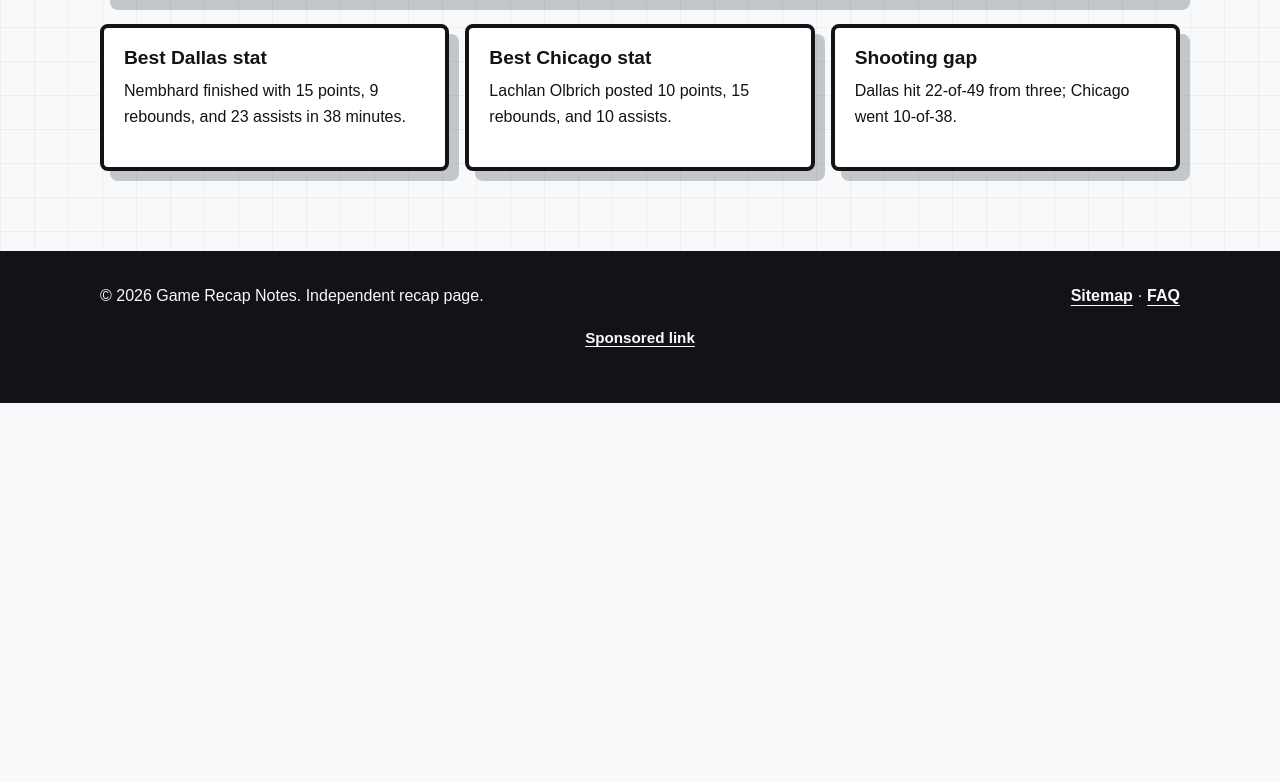
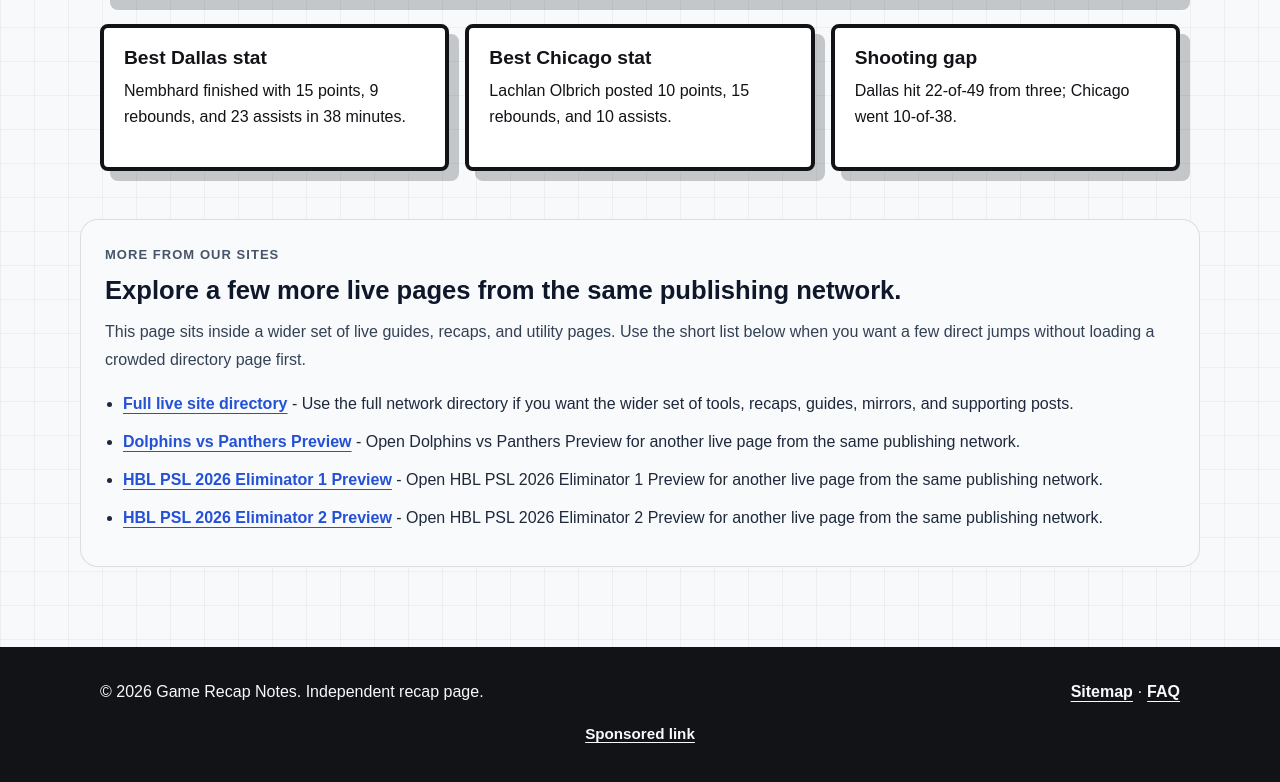
Before and after one commit to ZeshanAliKhan/bulls-mavericks-recap, a plain HTML site: page index.html in a window 1280 px wide. Shown: the part 2081-2863 px from the top of the page. Before the commit the page ends 2484 px from the top, so only its background shows below. Drawn offline with Linux system fonts and the light colour scheme.

Commit message:
Add owned network links

```diff
--- a/index.html
+++ b/index.html
@@ -143,6 +143,24 @@
           </article>
         </div>
       </section>
+
+      <!-- NETWORK_LINKS_START -->
+      <section data-network-links="true" aria-labelledby="network-links-heading" style="padding:0 0 48px;">
+        <div style="width:min(1120px, calc(100% - 32px)); margin:0 auto;">
+          <div style="border:1px solid rgba(15, 23, 42, 0.12); background:#f8fafc; border-radius:18px; padding:24px;">
+            <p style="margin:0 0 10px; font-size:13px; font-weight:800; letter-spacing:0.08em; text-transform:uppercase; color:#475569;">More from our sites</p>
+            <h2 id="network-links-heading" style="margin:0 0 12px; font-size:clamp(1.5rem, 2vw, 1.9rem); line-height:1.2; color:#0f172a;">Explore a few more live pages from the same publishing network.</h2>
+            <p style="margin:0 0 16px; color:#334155; line-height:1.75;">This page sits inside a wider set of live guides, recaps, and utility pages. Use the short list below when you want a few direct jumps without loading a crowded directory page first.</p>
+            <ul style="margin:0; padding-left:18px; color:#1e293b; line-height:1.75;">
+          <li style="margin:0 0 10px;"><a href="https://zeshanalikhan.github.io/creator-app-hub-site/pages/site-directory.html">Full live site directory</a> - Use the full network directory if you want the wider set of tools, recaps, guides, mirrors, and supporting posts.</li>
+          <li style="margin:0 0 10px;"><a href="https://zeshanalikhan.github.io/dolphins-panthers-nrl-preview/">Dolphins vs Panthers Preview</a> - Open Dolphins vs Panthers Preview for another live page from the same publishing network.</li>
+          <li style="margin:0 0 10px;"><a href="https://zeshanalikhan.github.io/hbl-psl-2026-eliminator-1-preview/">HBL PSL 2026 Eliminator 1 Preview</a> - Open HBL PSL 2026 Eliminator 1 Preview for another live page from the same publishing network.</li>
+          <li style="margin:0 0 10px;"><a href="https://zeshanalikhan.github.io/hbl-psl-2026-eliminator-2-preview/">HBL PSL 2026 Eliminator 2 Preview</a> - Open HBL PSL 2026 Eliminator 2 Preview for another live page from the same publishing network.</li>
+            </ul>
+          </div>
+        </div>
+      </section>
+      <!-- NETWORK_LINKS_END -->
     </main>
 
     <footer class="site-footer">
```
